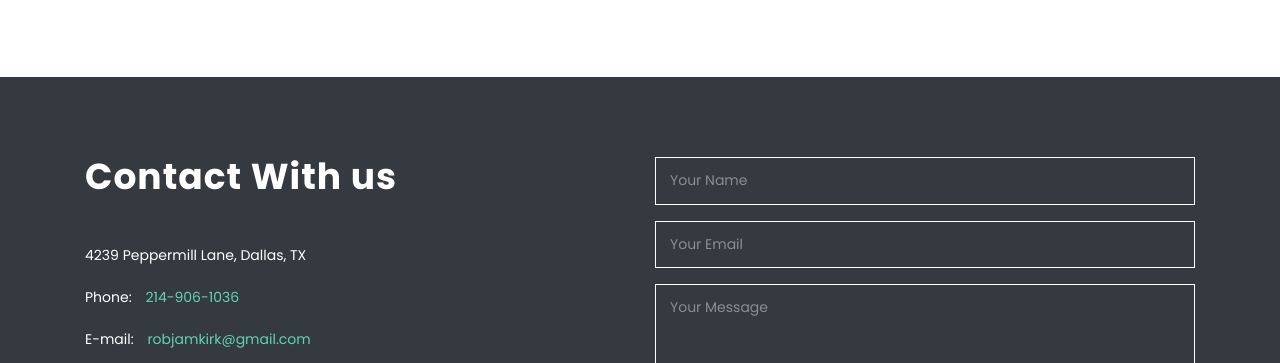
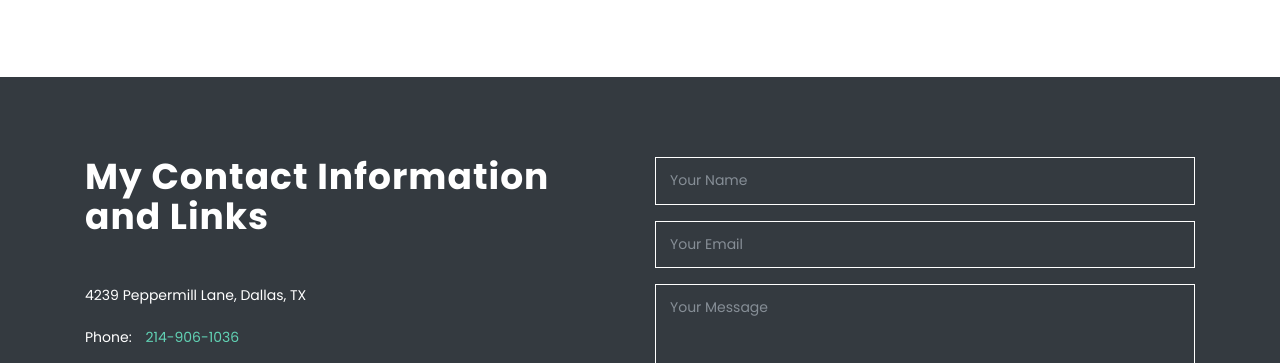
Before and after one commit to Mandokomand0/other-portfolio, a website: page views/index.html in a window 1280 px wide. Shown: the part 2470-2833 px from the top of the page. Drawn offline with nearby package versions, Linux system fonts and the light colour scheme; files that its build step writes are made by us from their sources; files whose address does not match are found by name.

Commit message:
fixed contact mail box

```diff
--- a/views/index.html
+++ b/views/index.html
@@ -268,7 +268,7 @@
           <div class="row">
             <div class="col-lg-6 col-sm-6 col-xs-12">
               <div class="contact-us">
-                <h3>Contact With us</h3>
+                <h3>My Contact Information and Links</h3>
                 <div class="contact-address">
                   <p>4239 Peppermill Lane, Dallas, TX </p>
                   <p class="phone">Phone: <span>214-906-1036</span></p>
```
Also changed, not shown: 1 other file.
